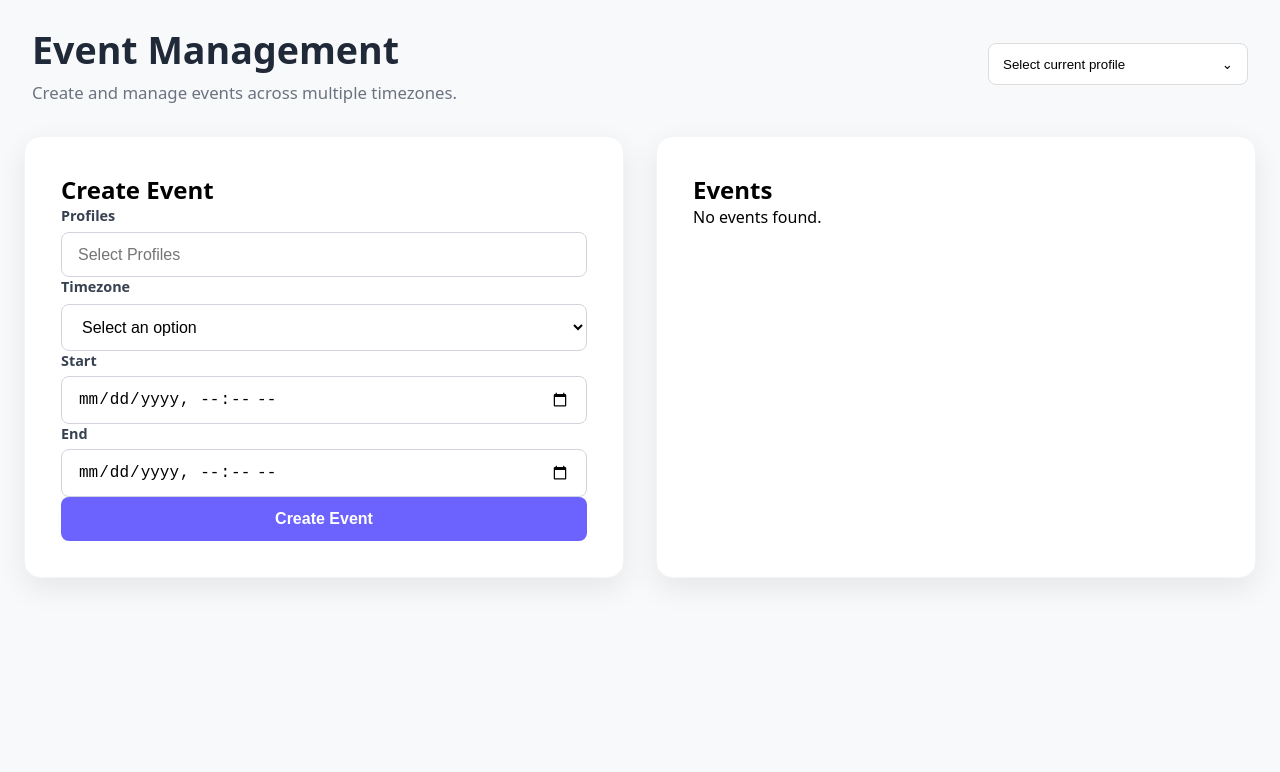
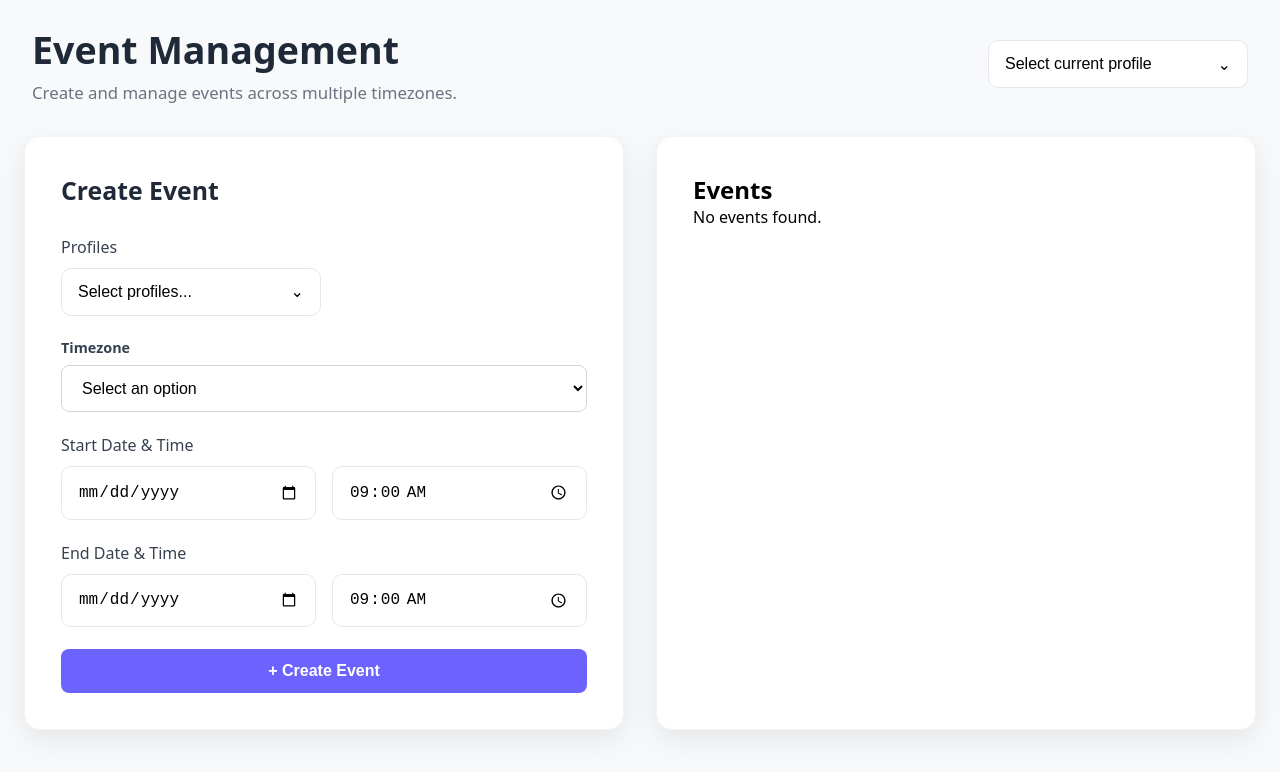
Before and after one commit to Jerin-johnson/event-management-frontend, a React (Vite) app: page / in a window 1280 px wide. Shown: the top 772 px of the page. Built offline with nearby package versions, Linux system fonts and the light colour scheme.

Commit message:
feat: added DateTimeInput component

```diff
--- a/src/components/Header/Header.jsx
+++ b/src/components/Header/Header.jsx
@@ -1,7 +1,9 @@
 import styles from "./Header.module.css";
 import ProfileSelector from "../ProfileSelector/ProfileSelector";
+import { useState } from "react";
 
 function Header() {
+  const [currentProfile, setCurrentProfile] = useState([]);
   return (
     <header className={styles.header}>
       <div>
@@ -9,7 +11,12 @@ function Header() {
         <p>Create and manage events across multiple timezones.</p>
       </div>
 
-      <ProfileSelector />
+      <ProfileSelector
+        isMultiSelect={false} // Single slect for header
+        selectedProfiles={currentProfile}
+        setSelectedProfiles={setCurrentProfile}
+        placeholder="Select current profile"
+      />
     </header>
   );
 }
--- a/src/components/ProfileSelector/ProfileSelector.jsx
+++ b/src/components/ProfileSelector/ProfileSelector.jsx
@@ -1,64 +1,75 @@
 import { useEffect, useRef, useState } from "react";
 import styles from "./ProfileSelector.module.css";
 
-function ProfileSelector() {
+function ProfileSelector({
+  isMultiSelect = false,
+  selectedProfiles = [],
+  setSelectedProfiles,
+  placeholder = "Select current profile",
+}) {
   const [profiles, setProfiles] = useState([]);
-
-  const [selectedProfile, setSelectedProfile] = useState(profiles[0]);
-
   const [isOpen, setIsOpen] = useState(false);
-
   const [search, setSearch] = useState("");
-
-  const [newProfile, setNewProfile] = useState("");
-
+  const [newProfileName, setNewProfileName] = useState("");
   const wrapperRef = useRef(null);
 
   useEffect(() => {
-    function handleOutsideClick(event) {
-      if (wrapperRef.current && !wrapperRef.current.contains(event.target)) {
+    function handleOutsideClick(e) {
+      if (wrapperRef.current && !wrapperRef.current.contains(e.target)) {
         setIsOpen(false);
       }
     }
-
     document.addEventListener("mousedown", handleOutsideClick);
-
     return () => document.removeEventListener("mousedown", handleOutsideClick);
   }, []);
 
-  const filteredProfiles = profiles.filter((profile) =>
-    profile.name.toLowerCase().includes(search.toLowerCase()),
+  const filteredProfiles = profiles.filter((p) =>
+    p.name.toLowerCase().includes(search.toLowerCase()),
   );
 
-  function addProfile() {
-    const value = newProfile.trim();
+  function toggleProfile(profile) {
+    if (isMultiSelect) {
+      const isSelected = selectedProfiles.some((p) => p.id === profile.id);
+      if (isSelected) {
+        setSelectedProfiles(
+          selectedProfiles.filter((p) => p.id !== profile.id),
+        );
+      } else {
+        setSelectedProfiles([...selectedProfiles, profile]);
+      }
+    } else {
+      setSelectedProfiles([profile]);
+      setIsOpen(false);
+    }
+  }
 
-    if (!value) return;
+  function addNewProfile() {
+    if (!newProfileName.trim()) return;
+    const newProfile = {
+      id: Date.now(),
+      name: newProfileName.trim(),
+    };
+    setProfiles((prev) => [...prev, newProfile]);
+    setNewProfileName("");
+    setSearch("");
 
-    const profile = {
-      id: Date.now(),
-      name: value,
-    };
+    // if (!isMultiSelect) {
+    //   setSelectedProfiles([newProfile]);
+    // } else {
+    //   setSelectedProfiles((prev) => [...prev, newProfile]);
+    // }
+  }
 
-    setProfiles((prev) => [...prev, profile]);
-
-    setSelectedProfile(profile);
-
-    setNewProfile("");
-
-    setSearch("");
-  }
+  const displayText = isMultiSelect
+    ? selectedProfiles.length > 0
+      ? `${selectedProfiles.length} profiles selected`
+      : "Select profiles..."
+    : selectedProfiles[0]?.name || placeholder;
 
   return (
     <div className={styles.container} ref={wrapperRef}>
-      <button
-        className={styles.trigger}
-        onClick={() => setIsOpen((prev) => !prev)}
-      >
-        <span>
-          {selectedProfile ? selectedProfile.name : "Select current profile"}
-        </span>
-
+      <button className={styles.trigger} onClick={() => setIsOpen(!isOpen)}>
+        <span>{displayText}</span>
         <span>⌄</span>
       </button>
 
@@ -66,7 +77,7 @@ function ProfileSelector() {
         <div className={styles.dropdown}>
           <input
             className={styles.search}
-            placeholder="Search current profile..."
+            placeholder="Search profiles..."
             value={search}
             onChange={(e) => setSearch(e.target.value)}
           />
@@ -75,14 +86,10 @@ function ProfileSelector() {
             {filteredProfiles.map((profile) => (
               <button
                 key={profile.id}
-                className={`${styles.item} ${
-                  selectedProfile?.id === profile.id ? styles.active : ""
-                }`}
-                onClick={() => {
-                  setSelectedProfile(profile);
-                  setIsOpen(false);
-                }}
+                className={`${styles.item} ${selectedProfiles.some((p) => p.id === profile.id) ? styles.active : ""}`}
+                onClick={() => toggleProfile(profile)}
               >
+                {selectedProfiles.some((p) => p.id === profile.id) && "✓ "}
                 {profile.name}
               </button>
             ))}
@@ -91,12 +98,11 @@ function ProfileSelector() {
           <div className={styles.footer}>
             <input
               className={styles.addInput}
-              placeholder="Profile name"
-              value={newProfile}
-              onChange={(e) => setNewProfile(e.target.value)}
+              placeholder="Add new profile"
+              value={newProfileName}
+              onChange={(e) => setNewProfileName(e.target.value)}
             />
-
-            <button className={styles.addButton} onClick={addProfile}>
+            <button className={styles.addButton} onClick={addNewProfile}>
               Add
             </button>
           </div>
--- a/src/components/ProfileSelector/ProfileSelector.module.css
+++ b/src/components/ProfileSelector/ProfileSelector.module.css
@@ -5,37 +5,56 @@
 
 .trigger {
   width: 100%;
-  height: 42px;
-  padding: 0 14px;
-
-  border: 1px solid #ddd;
-  border-radius: 8px;
-
+  min-width: 260px;
+  padding: 0.85rem 1rem;
+  border: 1.5px solid #e5e7eb;
+  border-radius: 10px;
   background: white;
-
   display: flex;
   justify-content: space-between;
   align-items: center;
+  cursor: pointer;
+  font-size: 1rem;
+  transition: all 0.2s;
+}
 
-  cursor: pointer;
+.trigger:hover {
+  border-color: #6c63ff;
 }
 
 .dropdown {
   position: absolute;
+  top: 52px;
+  width: 100%;
+  background: white;
+  border-radius: 12px;
+  border: 1px solid #e5e7eb;
+  box-shadow: 0 12px 30px rgba(0, 0, 0, 0.1);
+  z-index: 100;
+  overflow: hidden;
+}
 
-  top: 48px;
+.item {
+  width: 100%;
+  padding: 12px 16px;
+  text-align: left;
+  border: none;
+  background: white;
+  cursor: pointer;
+  font-size: 1rem;
+}
 
-  width: 100%;
+.item:hover {
+  background: #f8fafc;
+}
 
-  background: white;
+.active {
+  background: #6c63ff !important;
+  color: white;
+}
 
-  border-radius: 10px;
-
-  border: 1px solid #ddd;
-
-  box-shadow: 0 12px 30px rgba(0, 0, 0, 0.08);
-
-  z-index: 100;
+.active:hover {
+  background: #5a52e0 !important;
 }
 
 .search {
@@ -53,29 +72,6 @@
 .list {
   max-height: 180px;
   overflow-y: auto;
-}
-
-.item {
-  width: 100%;
-
-  border: none;
-
-  background: white;
-
-  text-align: left;
-
-  padding: 12px;
-
-  cursor: pointer;
-}
-
-.item:hover {
-  background: #f4f4f4;
-}
-
-.active {
-  background: #6c63ff;
-  color: white;
 }
 
 .footer {
--- /dev/null
+++ b/src/components/dateTimeInput/DateTimeInput.module.css
@@ -0,0 +1,32 @@
+.formGroup {
+  display: flex;
+  flex-direction: column;
+  gap: 0.6rem;
+}
+
+.label {
+  font-weight: 500;
+  color: #374151;
+  font-size: 0.95rem;
+}
+
+.dateTimeRow {
+  display: flex;
+  gap: 1rem;
+}
+
+.input {
+  flex: 1;
+  padding: 0.85rem 1rem;
+  border: 1.5px solid #e5e7eb;
+  border-radius: 10px;
+  font-size: 1rem;
+  background: white;
+  transition: border-color 0.2s;
+}
+
+.input:focus {
+  border-color: #6366f1;
+  outline: none;
+  box-shadow: 0 0 0 3px rgba(99, 102, 241, 0.1);
+}
--- a/src/components/eventForm/EventForm.jsx
+++ b/src/components/eventForm/EventForm.jsx
@@ -1,30 +1,55 @@
+import { useState } from "react";
 import Card from "../Card/Card";
-import Input from "../Input/Input";
 import Select from "../Select/Select";
 import Button from "../Button/Button";
+import ProfileSelector from "../ProfileSelector/ProfileSelector";
+import styles from "./EventForm.module.css";
 
 function EventForm() {
+  const [selectedProfiles, setSelectedProfiles] = useState([]);
+
   return (
     <Card>
-      <h2>Create Event</h2>
+      <h2 className={styles.title}>Create Event</h2>
 
-      <Input label="Profiles" placeholder="Select Profiles" />
+      <div className={styles.form}>
+        <div className={styles.formGroup}>
+          <label>Profiles</label>
+          <ProfileSelector
+            isMultiSelect={true}
+            selectedProfiles={selectedProfiles}
+            setSelectedProfiles={setSelectedProfiles}
+          />
+        </div>
 
-      <Select
-        label="Timezone"
-        options={[
-          {
-            label: "Asia/Kolkata",
-            value: "Asia/Kolkata",
-          },
-        ]}
-      />
+        <Select
+          label="Timezone"
+          options={[
+            { label: "Eastern Time (ET)", value: "America/New_York" },
+            { label: "India (IST)", value: "Asia/Kolkata" },
+          ]}
+        />
 
-      <Input type="datetime-local" label="Start" />
+        <div className={styles.formGroup}>
+          <label>Start Date & Time</label>
+          <div className={styles.dateTimeRow}>
+            <input type="date" className={styles.input} />
+            <input type="time" className={styles.input} defaultValue="09:00" />
+          </div>
+        </div>
 
-      <Input type="datetime-local" label="End" />
+        <div className={styles.formGroup}>
+          <label>End Date & Time</label>
+          <div className={styles.dateTimeRow}>
+            <input type="date" className={styles.input} />
+            <input type="time" className={styles.input} defaultValue="09:00" />
+          </div>
+        </div>
 
-      <Button>Create Event</Button>
+        <Button variant="primary" className={styles.createBtn}>
+          + Create Event
+        </Button>
+      </div>
     </Card>
   );
 }
--- a/src/components/eventForm/EventForm.module.css
+++ b/src/components/eventForm/EventForm.module.css
@@ -0,0 +1,61 @@
+.title {
+  margin-bottom: 1.8rem;
+  font-size: 1.55rem;
+  font-weight: 700;
+  color: #1f2937;
+}
+
+.form {
+  display: flex;
+  flex-direction: column;
+  gap: 1.4rem;
+}
+
+.formGroup {
+  display: flex;
+  flex-direction: column;
+}
+
+.formGroup label {
+  display: block;
+  margin-bottom: 0.6rem;
+  font-weight: 500;
+  color: #374151;
+}
+
+.formGroup :global(.container) {
+  width: 100% !important;
+}
+
+.input {
+  width: 100%;
+  padding: 0.9rem 1rem;
+  border: 1.5px solid #e5e7eb;
+  border-radius: 10px;
+  font-size: 1rem;
+  background: white;
+}
+
+.dateTimeRow {
+  display: flex;
+  gap: 1rem;
+}
+
+.dateTimeRow .input {
+  flex: 1;
+}
+
+.input {
+  width: 100%;
+  padding: 0.9rem 1rem;
+  border: 1.5px solid #e5e7eb;
+  border-radius: 10px;
+  font-size: 1rem;
+}
+
+.createBtn {
+  margin-top: 0.5rem;
+  padding: 1rem;
+  font-size: 1.1rem;
+  border-radius: 10px;
+}
--- a/src/layouts/Dashboard/Dashboard.module.css
+++ b/src/layouts/Dashboard/Dashboard.module.css
@@ -1,7 +1,7 @@
 .dashboard {
   background-color: #f8f9fa;
-  min-height: 100vh; /* Full screen height */
-  padding: 1.5rem 1.5rem 2rem; /* Reduced padding */
+  min-height: 100vh;
+  padding: 1.5rem 1.5rem 2rem;
   margin: 0;
   font-family:
     system-ui,
```
Also changed, not shown: src/components/dateTimeInput/DateTimeInput.jsx (added, +20 -0 lines).
